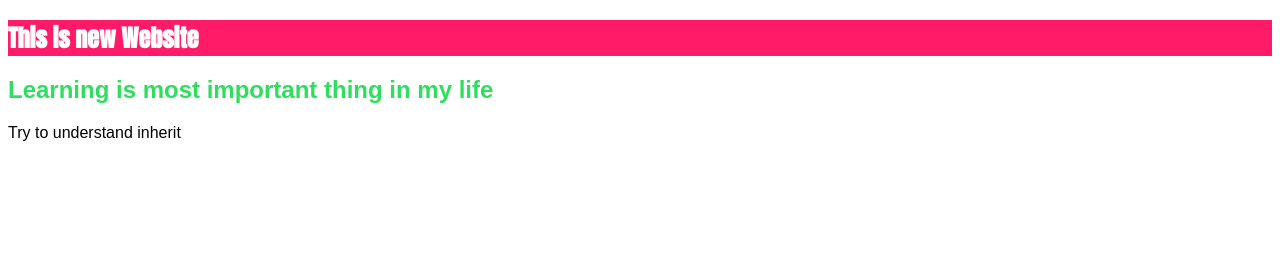
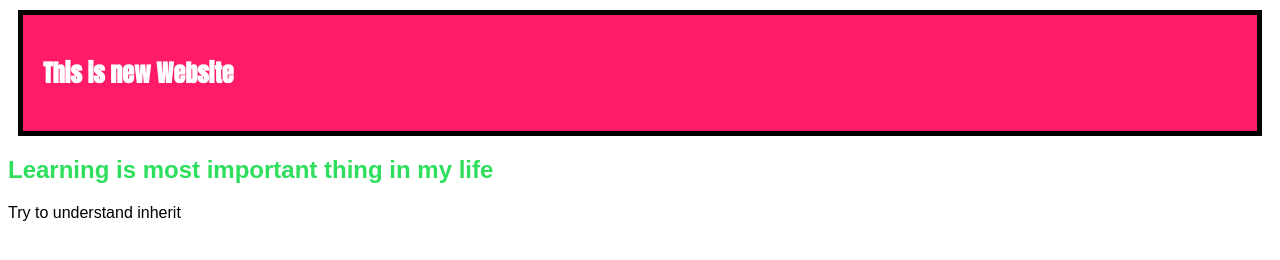
Before and after one commit to BuddhiEkanayake/CSS-Memo, a plain HTML site: page index.html in a window 1280 px wide. Drawn offline with Linux system fonts and the light colour scheme; a web font is replaced by a local one.

Commit message:
add Style

```diff
--- a/main.css
+++ b/main.css
@@ -4,6 +4,9 @@ body{
 
 #main-section{
     background-color:#ff1b68;
+    padding: 20px;
+    border: 5px solid black;
+    margin: 10px;
 }
 
 h1{
```
